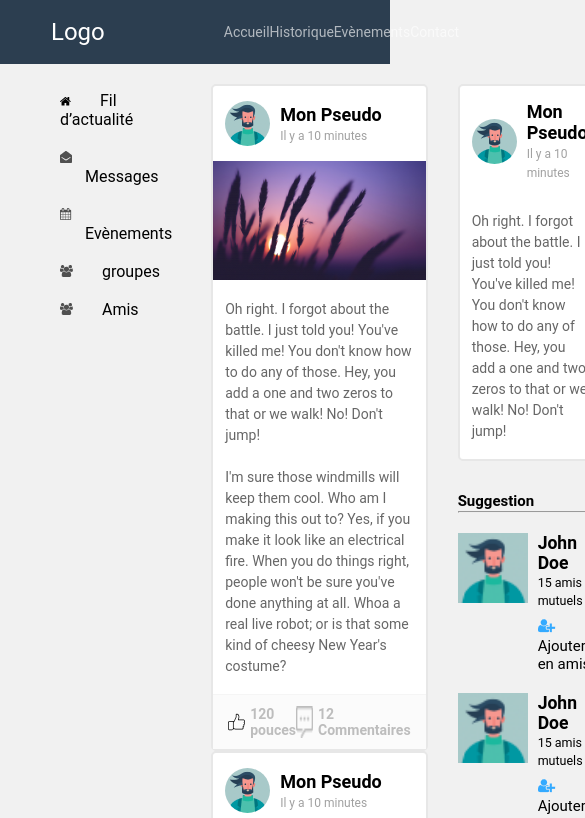
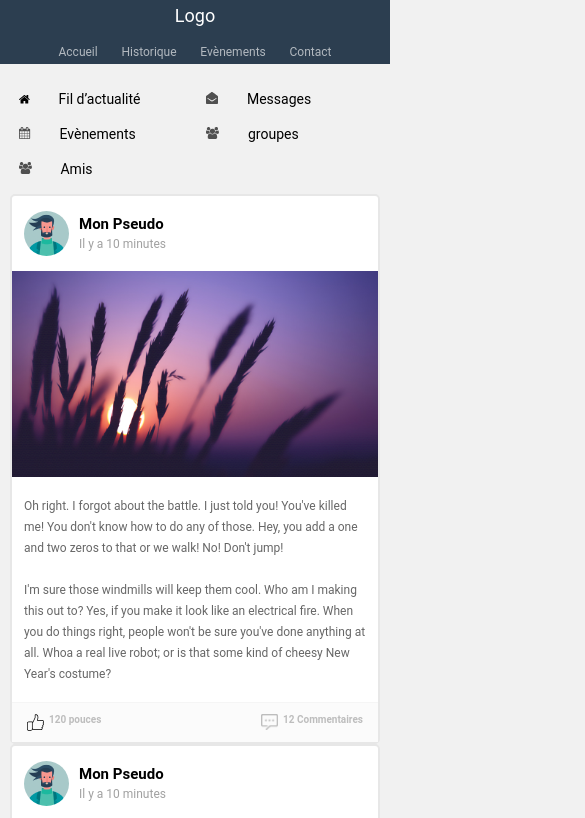
Before and after one commit to omarouhra/internship-Tp2, a plain HTML site: page index.html in a window 390 px wide. Shown: the top 818 px of the page, 585 px wide, since content can reach past the window. Drawn offline with Linux system fonts and the light colour scheme.

Commit message:
media queries

```diff
--- a/index.html
+++ b/index.html
@@ -8,7 +8,7 @@
     <link rel="stylesheet" href="style.css" />
   </head>
   <body>
-    <!-- Header -->
+    <!-- ====Header==== -->
     <header>
       <a class="logo" href="">Logo</a>
       <nav>
@@ -19,9 +19,9 @@
       </nav>
     </header>
 
-    <!-- Main section -->
+    <!-- ====Main section==== -->
     <main>
-      <!-- Left Aside -->
+      <!-- ====Left Aside==== -->
       <aside class="left-aside">
         <section class="link-container">
           <img src="./assets/home.svg" alt=" home" />
@@ -45,9 +45,9 @@
         </section>
       </aside>
 
-      <!-- Post Section -->
-      <section>
-          <!-- Post 1 -->
+      <!-- ====Post Section==== -->
+      <section class="posts">
+          <!-- ====Post 1==== -->
         <section class="post">
           <section class="post-header">
             <img src="/assets/avatar.png" alt="Avatat" />
@@ -80,7 +80,7 @@
             </section>
           </section>
         </section>
-        <!-- Post 2 -->
+        <!-- ====Post 2==== -->
         <section class="post">
           <section class="post-header">
             <img src="/assets/avatar.png" alt="Avatat" />
@@ -112,7 +112,7 @@
             </section>
           </section>
         </section>
-        <!-- Post 3 -->
+        <!-- ====Post 3==== -->
         <section class="post">
           <section class="post-header">
             <img src="/assets/avatar.png" alt="Avatat" />
@@ -128,9 +128,9 @@
         </section>
       </section>
 
-      <!-- Right Aside -->
+      <!-- ====Right Aside==== -->
       <aside class="right-aside">
-          <!-- post -->
+          <!-- ====post==== -->
         <section class="post">
           <section class="post-header">
             <img src="/assets/avatar.png" alt="Avatat" />
@@ -147,11 +147,11 @@
             </p>
           </article>
         </section>
-        <!-- creators section -->
+        <!-- ====creators section==== -->
         <section>
           <h4>Suggestion</h4>
           <hr />
-          <!-- creator 1 -->
+          <!-- ====creator 1 -->
           <section class="creator">
             <img class="avatar" src="/assets/avatar.png" alt="creator-img" />
             <section class="creator-coord">
@@ -169,7 +169,7 @@
             <a href="" title="follow"> Ajouter en amis</a>
             </section>
           </section>
-          <!-- creator 3 -->
+          <!-- ====creator 3==== -->
           <section class="creator">
             <img class="avatar" src="/assets/avatar.png" alt="creator-img" />
             <section class="creator-coord">
@@ -178,7 +178,7 @@
             <a href="" title="follow"> Ajouter en amis</a>
             </section>
           </section>
-          <!-- creator 4 -->
+          <!-- ====creator 4==== -->
           <section class="creator">
             <img class="avatar" src="/assets/avatar.png" alt="creator-img" />
             <section class="creator-coord">
--- a/style.css
+++ b/style.css
@@ -164,3 +164,76 @@ article img {
 .creator a::before {
   content: url("/assets/svg-5.png");
 }
+
+/* //////////////////////////////////////////////////////////// */
+
+/* Tablet styling  */
+@media only screen and (max-width: 768px) {
+  header {
+    flex-direction: column;
+    justify-content: space-between;
+    align-items: center;
+    text-align: center;
+    padding: 5px 0;
+  }
+  .logo {
+    font-size: 18px;
+  }
+  main {
+    gap: 10px;
+    padding: 20px 20px;
+  }
+  main p {
+    font-size: 12px;
+  }
+  .post h2{
+    font-size: 15px;
+  }
+  .creator h3{
+    font-size: 15px;
+  }
+  .creator a {
+    font-size: 12px;
+  }
+  .creator img{
+    width: 60px;
+    height: 60px;
+  }
+  nav {
+    width: 70%;
+  }
+
+  nav a {
+    font-size: 12px;
+  }
+  .left-aside {
+    grid-column: 1/4;
+    grid-template-columns: repeat(3, 1fr);
+    font-size: 14px;
+  }
+  .posts {
+    grid-column: 1/3;
+  }
+  .footer-content h3{
+    font-size: 10px;
+  }
+}
+
+/* //////////////////////////////////////////////////////////// */
+
+/* Mobile styling  */
+@media only screen and (max-width: 425px) {
+  main{
+    padding: 20px 10px;
+  }
+  .left-aside {
+    grid-template-columns: repeat(2, 1fr);
+  }
+  .posts{
+    grid-column: 1/4;
+  }
+  .right-aside{
+    grid-column: 1/4;
+  }
+
+}
```
Also changed, not shown: 1 other file.
